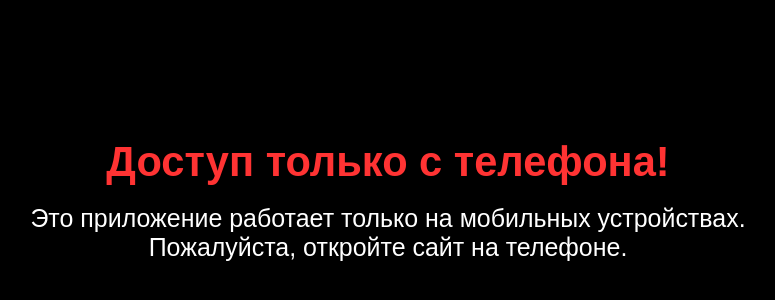
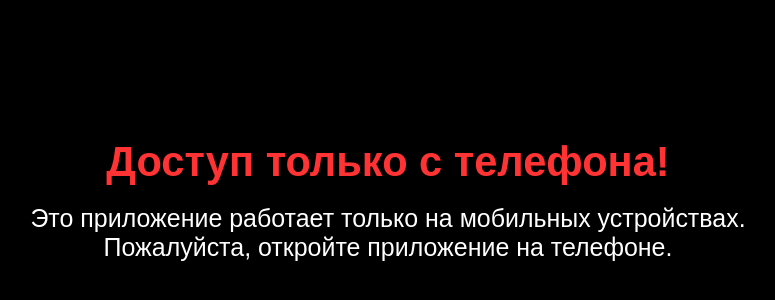
Before and after one commit to GarenaDiamondTelegram/GarenaDiamondTelegram, a plain HTML site: page index.html in a window 1280 px wide. Shown: the part 320-620 px from the top of the page, without its empty margins (252-1027 px from the left). Drawn offline with Linux system fonts and the light colour scheme.

Commit message:
Update index.html

```diff
--- a/index.html
+++ b/index.html
@@ -147,7 +147,7 @@
     <div id="block-desktop" style="display:none; position:fixed; left:0; top:0; width:100vw; height:100vh; background:rgba(0,0,0,0.98); z-index:99999; color:#fff; font-size:1.3em; text-align:center; align-items:center; justify-content:center; flex-direction:column;">
         <div style="margin-top:30vh;">
             <div style="font-size:2em; color:#ff3333; font-weight:bold; margin-bottom:18px;">Доступ только с телефона!</div>
-            <div style="color:#fff; font-size:1.2em;">Это приложение работает только на мобильных устройствах.<br>Пожалуйста, откройте сайт на телефоне.</div>
+            <div style="color:#fff; font-size:1.2em;">Это приложение работает только на мобильных устройствах.<br>Пожалуйста, откройте приложение на телефоне.</div>
         </div>
     </div>
     <div class="phone-frame">
```
